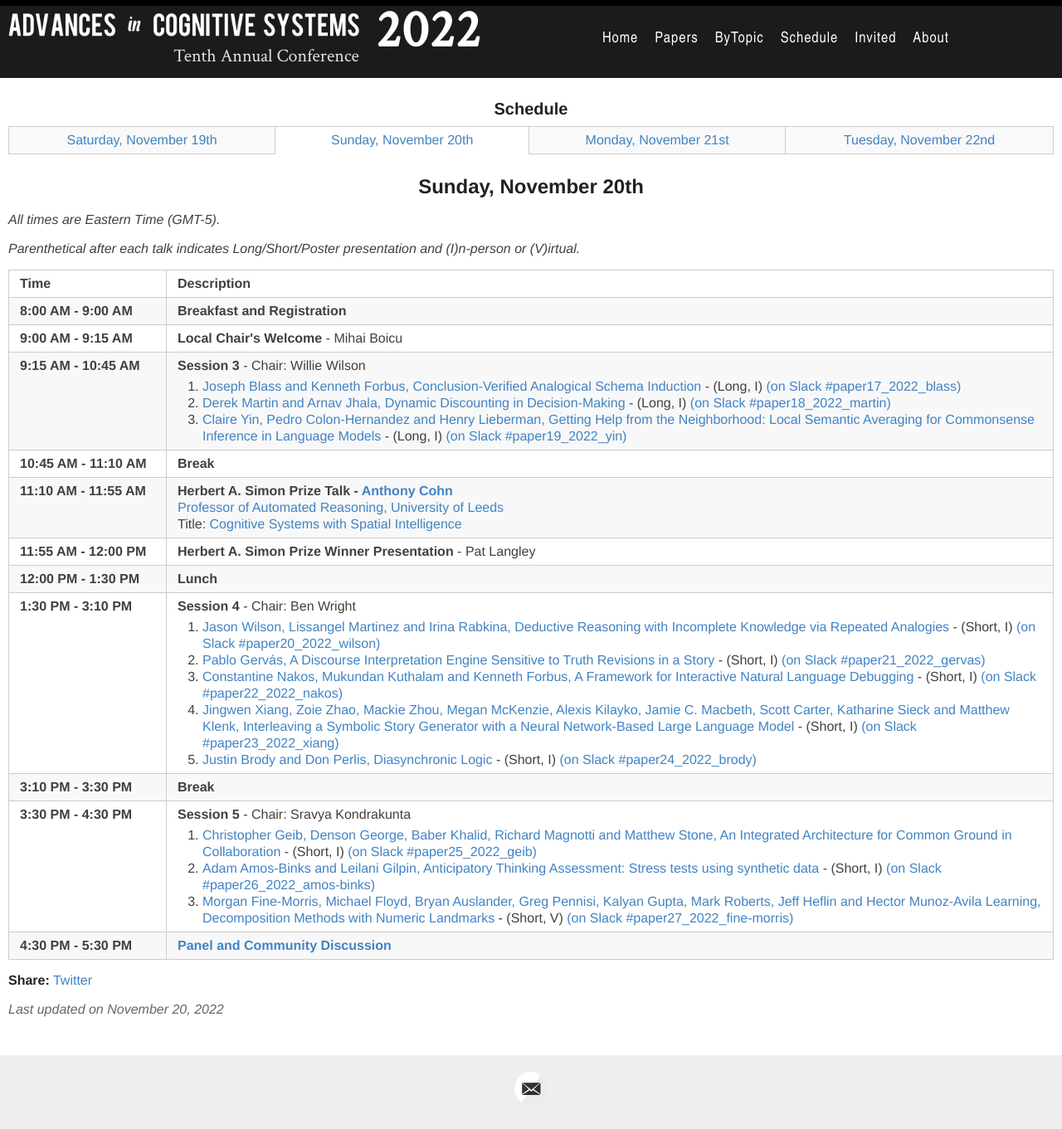
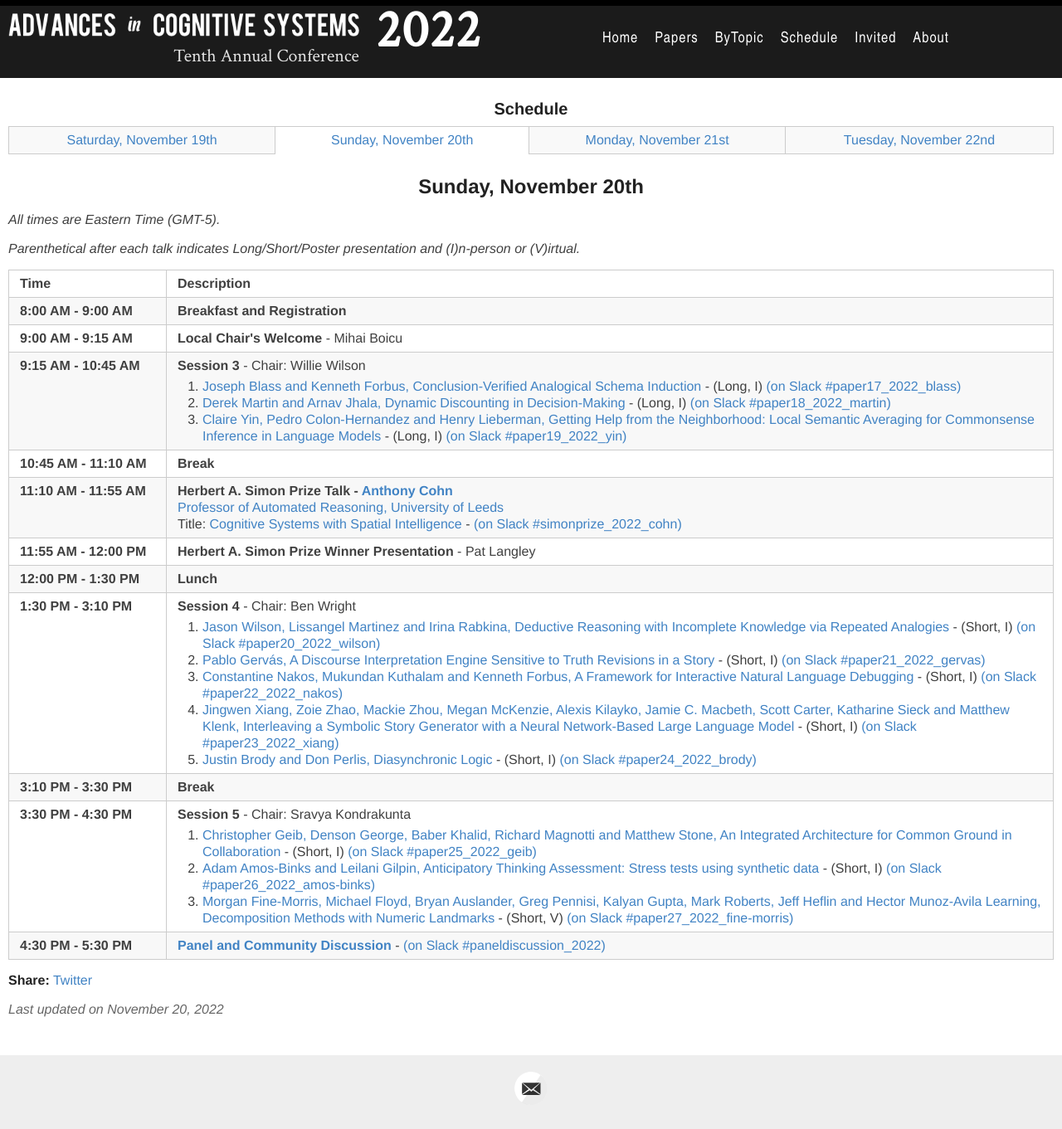
Before and after one commit to AdvancesInCognitiveSystems/acs2022, a Jekyll site: the page built from _days/sunday-day2.md, in a window 1280 px wide. Shown: the whole page at 83% size. Built offline with Jekyll 4.4.1, drawn with Linux system fonts in a browser that asks for light colours.

Commit message:
add Slack links for Simon Prize and Panel

```diff
--- a/_days/sunday-day2.md
+++ b/_days/sunday-day2.md
@@ -52,7 +52,7 @@ Paper PDFs are available by clicking on talk titles. For slides, click on
   </span></td>
 <td> <b>  Herbert A. Simon Prize Talk - <a href="{{site.baseurl}}/speakers/Anthony_Cohn/"> Anthony Cohn</a> </b><br>
 <a href="https://eps.leeds.ac.uk/computing/staff/76/professor-anthony-g-cohn-freng-ceng-citp">Professor of Automated Reasoning, University of Leeds</a><br>
-Title: <a href="{{site.baseurl}}/talks/#Cohn_talk"> Cognitive Systems with Spatial Intelligence</a>
+Title: <a href="{{site.baseurl}}/talks/#Cohn_talk"> Cognitive Systems with Spatial Intelligence</a> - <a onClick="goToSlackChannel(41)">(on Slack #simonprize_2022_cohn)</a>
 <tr> <td> <span class="schedtime"> 11:55 AM - 12:00 PM </span></td> <td>
 <b> Herbert A. Simon Prize Winner Presentation </b>  - Pat Langley</td>
 </tr>
@@ -118,7 +118,7 @@ Title: <a href="{{site.baseurl}}/talks/#Cohn_talk"> Cognitive Systems with Spati
 </tr>
 
 <tr> <td> <span class="schedtime"> 4:30 PM - 5:30 PM </span></td> <td>
-     <a href="{{site.baseurl}}/talks/#panel"><b> Panel and Community Discussion </b></a></td>
+     <a href="{{site.baseurl}}/talks/#panel"><b> Panel and Community Discussion </b></a> - <a onClick="goToSlackChannel(42)"> (on Slack #paneldiscussion_2022)</a></td>
 </tr>
 
 </table>
```
